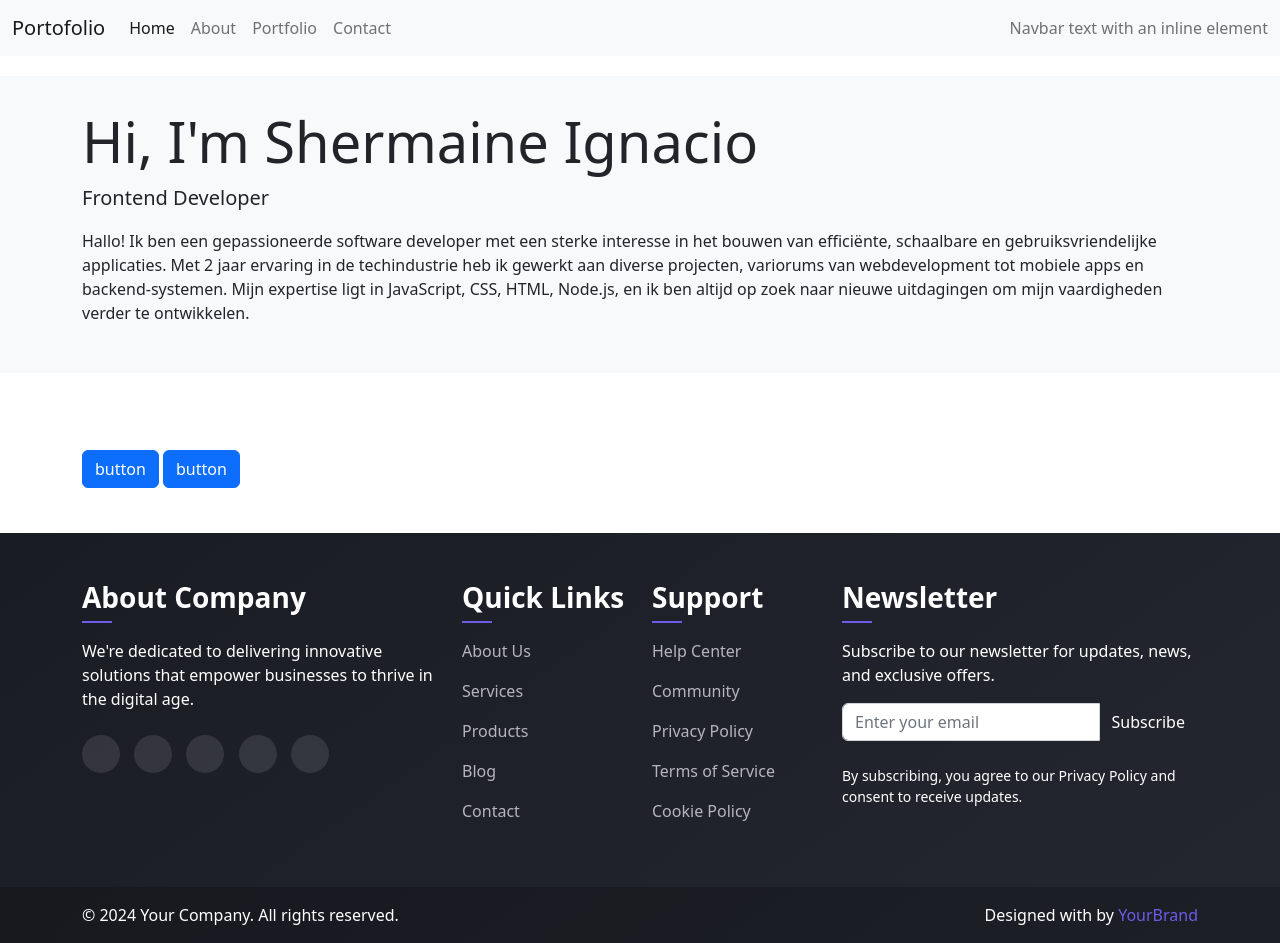
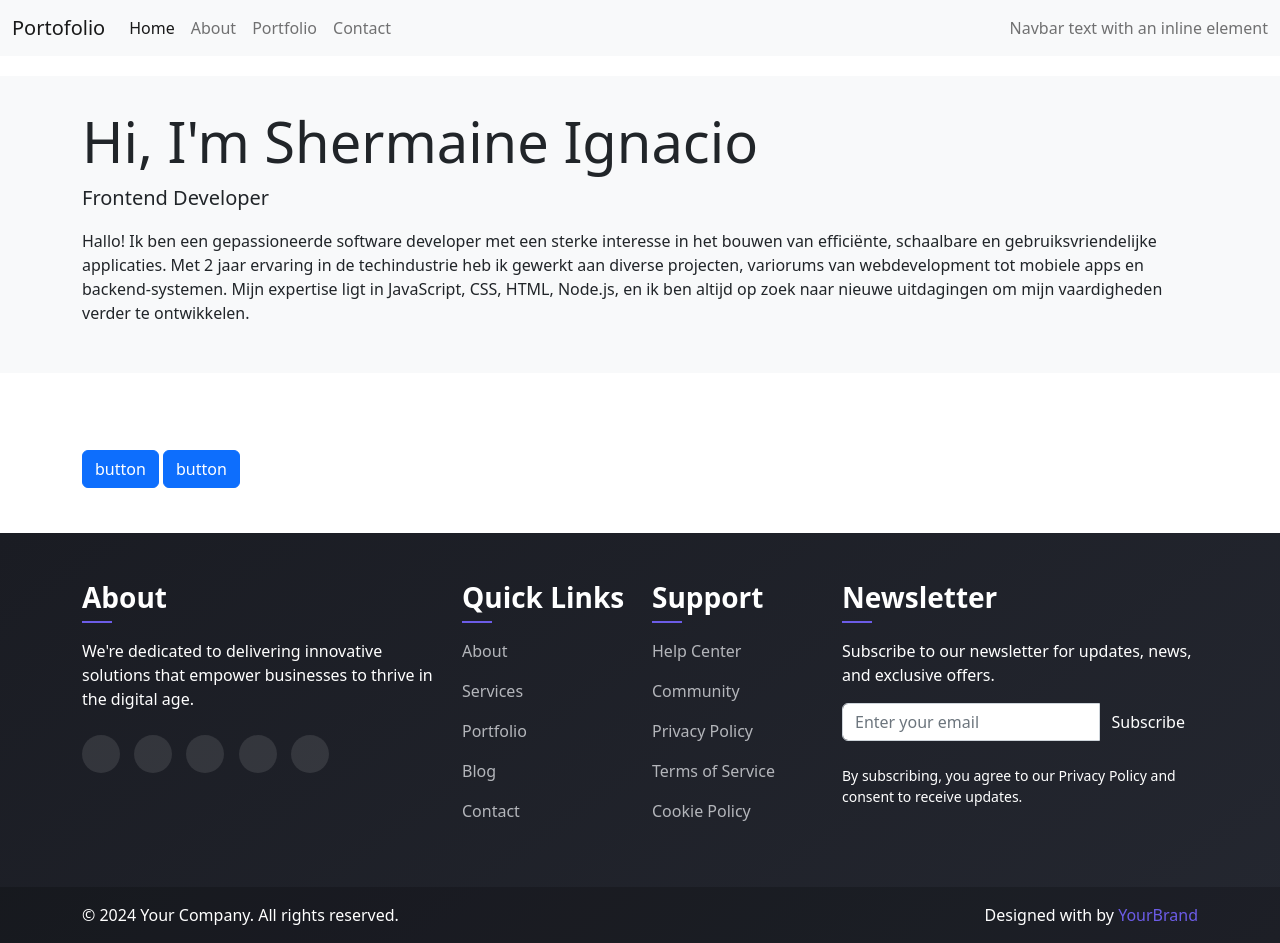
Before and after one commit to LYNK-INCUU/Portfolio, a plain HTML site: page index.html in a window 1280 px wide. Drawn offline with nearby package versions, Linux system fonts and the light colour scheme.

Commit message:
new text

```diff
--- a/index.html
+++ b/index.html
@@ -89,7 +89,7 @@
             <div class="row g-4">
                 <!-- Company Info -->
                 <div class="col-lg-4 col-md-6">
-                    <h3 class="footer-title">About Company</h3>
+                    <h3 class="footer-title">About</h3>
                     <p class="mb-4">We're dedicated to delivering innovative solutions that empower businesses to thrive in the digital age.</p>
                     <div class="social-links mb-4">
                         <a href="#"><i class="fab fa-facebook-f"></i></a>
@@ -104,9 +104,9 @@
                 <div class="col-lg-2 col-md-6">
                     <h3 class="footer-title">Quick Links</h3>
                     <ul class="footer-links">
-                        <li><a href="#">About Us</a></li>
+                        <li><a href="#">About</a></li>
                         <li><a href="#">Services</a></li>
-                        <li><a href="#">Products</a></li>
+                        <li><a href="#">Portfolio</a></li>
                         <li><a href="#">Blog</a></li>
                         <li><a href="#">Contact</a></li>
                     </ul>
```
